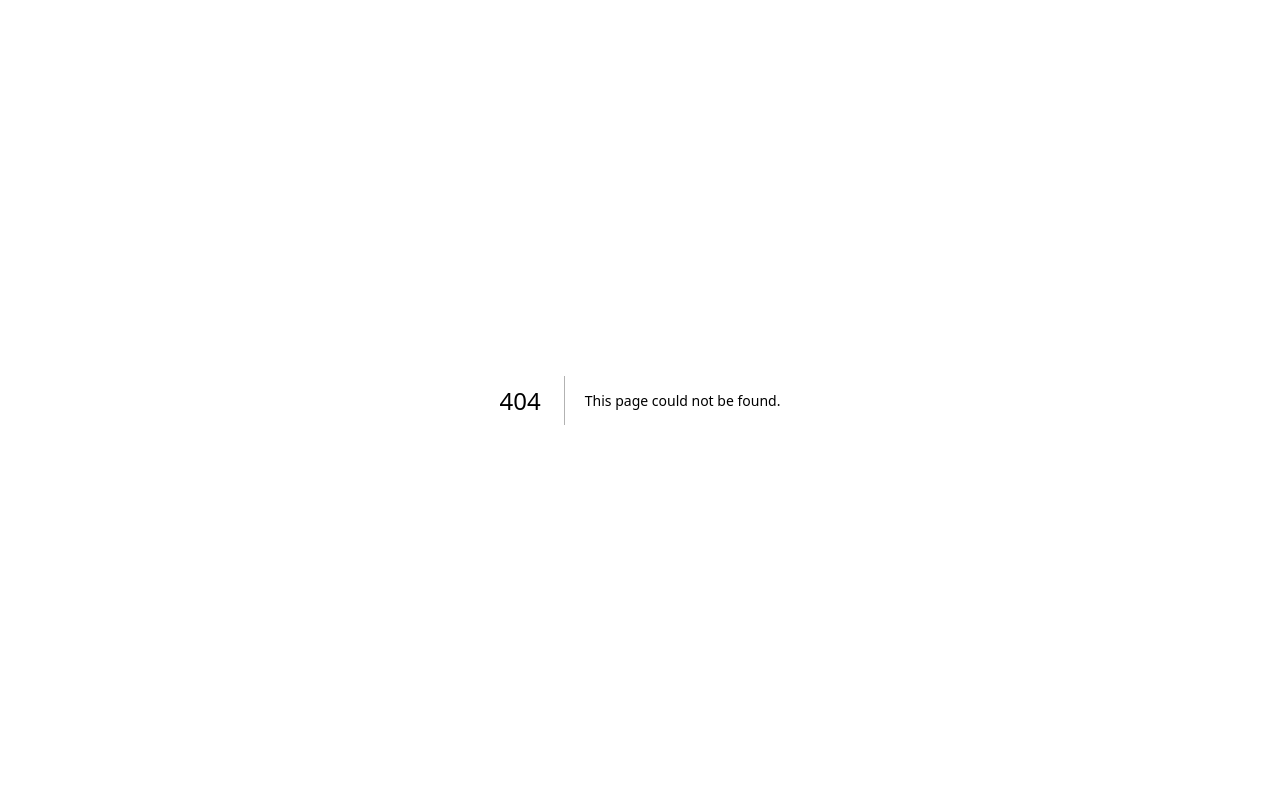
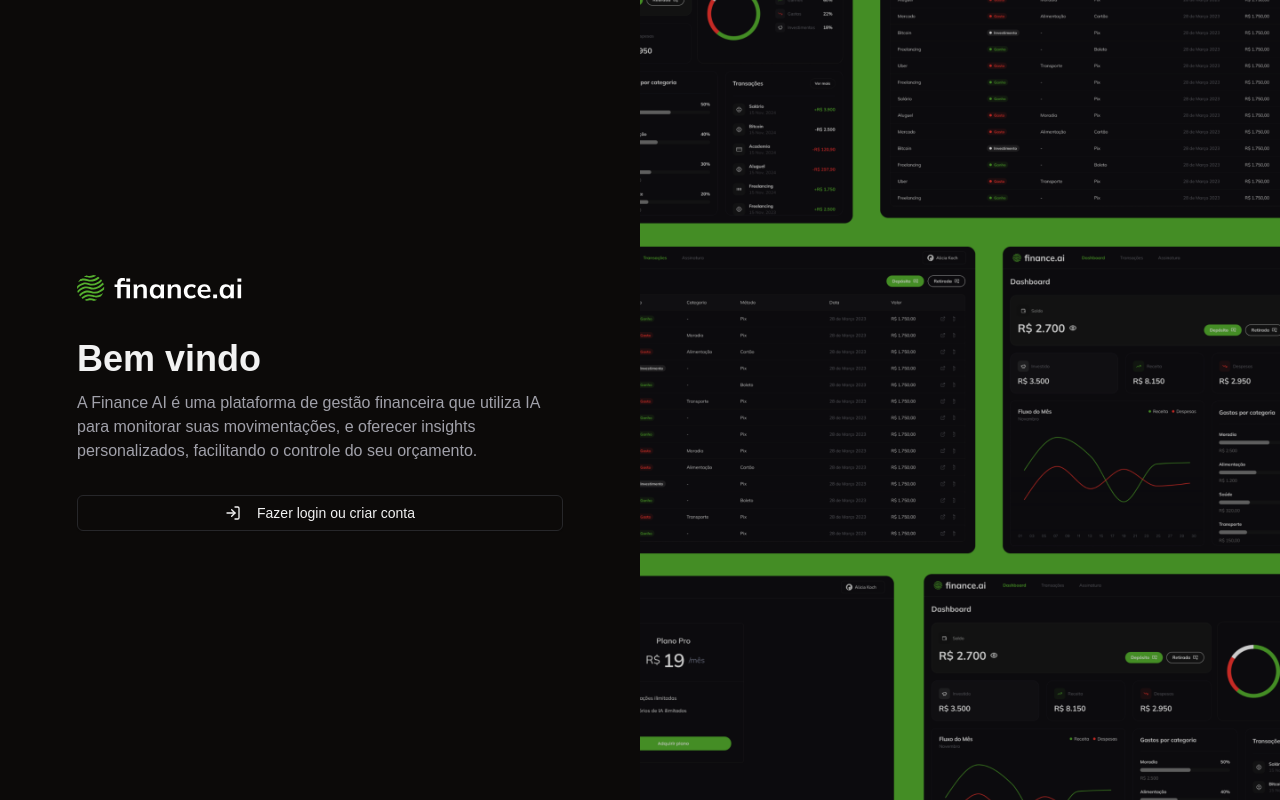
Before and after one commit to nickoliveira23/financeai, a Next.js app: page /login in a window 1280 px wide. Before the commit this address had no page. Built offline with nearby package versions, Linux system fonts and the light colour scheme.

Commit message:
feat: add login page

```diff
--- a/app/layout.tsx
+++ b/app/layout.tsx
@@ -26,7 +26,7 @@
   return (
     <html lang="en">
       <body
-        className={`${geistSans.variable} ${geistMono.variable} antialiased`}
+        className={`${geistSans.variable} ${geistMono.variable} dark antialiased`}
       >
         {children}
       </body>
--- /dev/null
+++ b/app/login/page.tsx
@@ -0,0 +1,39 @@
+import Image from "next/image";
+import { Button } from "../_components/ui/button";
+import { LogInIcon } from "lucide-react";
+
+const LoginPage = () => {
+  return (
+    <div className="grid h-full grid-cols-2">
+      <div className="mx-auto flex h-full max-w-[550px] flex-col justify-center p-8">
+        <Image
+          src="/logo.svg"
+          alt="Finance AI"
+          width={173}
+          height={39}
+          className="mb-8"
+        />
+        <h1 className="mb-3 text-4xl font-bold">Bem vindo</h1>
+        <p className="text-muted-foreground mb-8">
+          A Finance AI é uma plataforma de gestão financeira que utiliza IA para
+          monitorar suas movimentações, e oferecer insights personalizados,
+          facilitando o controle do seu orçamento.
+        </p>
+        <Button variant="outline">
+          <LogInIcon className="mr-2" />
+          Fazer login ou criar conta
+        </Button>
+      </div>
+      <div className="relative h-full w-full">
+        <Image
+          src="/login.png"
+          alt="Faça login"
+          fill
+          className="object-cover"
+        />
+      </div>
+    </div>
+  );
+};
+
+export default LoginPage;
--- a/app/page.tsx
+++ b/app/page.tsx
@@ -1,7 +1,7 @@
-import { Button } from "@/app/_components/ui/button";
+import LoginPage from "./login/page";
 
-const Home = () => {
-  return <Button>Click me</Button>;
+const HomePage = () => {
+  return <LoginPage />;
 };
 
-export default Home;
+export default HomePage;
--- /dev/null
+++ b/app/subscription/page.tsx
@@ -0,0 +1,5 @@
+const SubscriptionPage = () => {
+  return <div>Subscription</div>;
+};
+
+export default SubscriptionPage;
--- /dev/null
+++ b/app/transaction/page.tsx
@@ -0,0 +1,5 @@
+const TransactionPage = () => {
+  return <div>Transaction</div>;
+};
+
+export default TransactionPage;
```
Also changed, not shown: public/login.png (added), public/logo.svg (added).
